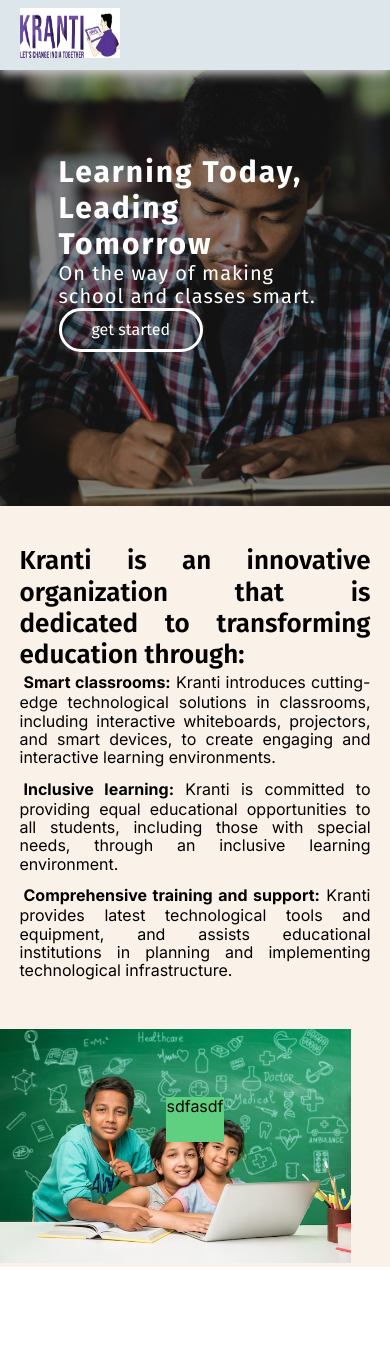
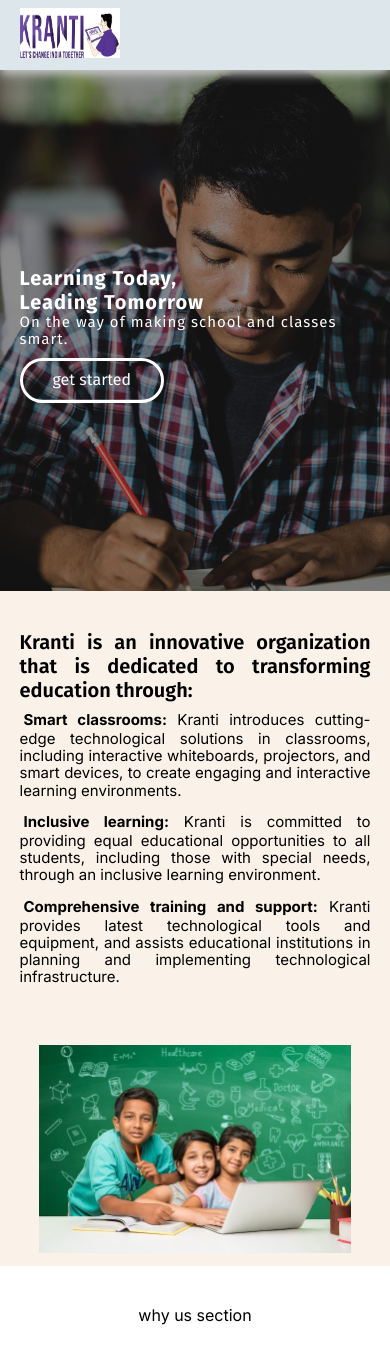
Before and after one commit to nikhil-user123/kranti_edu2.0, a Next.js app: page / in a window 390 px wide. Before the commit the page ends 1267 px from the top, so only its background shows below. Built offline with nearby package versions, Linux system fonts and the light colour scheme.

Commit message:
refactor: fix responsiveness of home page

```diff
--- a/helper/Navbar.js
+++ b/helper/Navbar.js
@@ -17,20 +17,20 @@
             <li><Link href="/Services">Servises</Link></li>
             <li><Link href="/About">About us</Link></li>
             <li><Link href="/Contect">Contact</Link></li>
-            <Link href="/login_component" class="get-started-btn">Get Started</Link>
+            <Link href="/login_component" className="get-started-btn">Get Started</Link>
           </ul>
           <div className='hamburger_menu'>
             <a href="#" onClick={() => setShowIcons(!showIcons)}>
-              <i class="fa-solid fa-bars fa-xl" style={{ color: "#ad56b8" }}></i>
+              <i className="fa-solid fa-bars fa-xl" style={{ color: "#ad56b8" }}></i>
             </a>
           </div>
         </nav>
         <div className={showIcons ? "dropdown_menu" : 'displaynone'}>
-            <li><Link className="dp_current" href="/">Home</Link></li>
-            <li><Link href="/Services">Servises</Link></li>
-            <li><Link href="/About">About us</Link></li>
-            <li><Link href="/Contect">Contact</Link></li>
-            <li><Link href="/login_component" class="get-started-btn">Get Started</Link></li>
+            <li><Link onClick={() => setShowIcons(!showIcons)} className="dp_current" href="/">Home</Link></li>
+            <li><Link onClick={() => setShowIcons(!showIcons)} href="/Services">Servises</Link></li>
+            <li><Link onClick={() => setShowIcons(!showIcons)} href="/About">About us</Link></li>
+            <li><Link onClick={() => setShowIcons(!showIcons)} href="/Contect">Contact</Link></li>
+            <li><Link onClick={() => setShowIcons(!showIcons)} href="/login_component" className="get-started-btn">Get Started</Link></li>
         </div>
       </header>
     </div>
--- a/pages/index.js
+++ b/pages/index.js
@@ -32,13 +32,13 @@
                             <div className="content_home">
                                 <h3>Kranti is an innovative organization that is dedicated to transforming education through:</h3>
                                 <ul>
-                                    <li><i class="fa-regular fa-circle-check" style={{ color: "#9141ac", }}></i> <b>Smart classrooms:</b> Kranti introduces cutting-edge
+                                    <li><i className="fa-regular fa-circle-check" style={{ color: "#9141ac", }}></i> <b>Smart classrooms:</b> Kranti introduces cutting-edge
                                         technological solutions in classrooms, including interactive whiteboards, projectors, and smart devices,
                                         to create engaging and interactive learning environments.</li>
-                                    <li><i class="fa-regular fa-circle-check" style={{ color: "#9141ac", }}></i> <b>Inclusive learning:</b> Kranti is committed to providing equal
+                                    <li><i className="fa-regular fa-circle-check" style={{ color: "#9141ac", }}></i> <b>Inclusive learning:</b> Kranti is committed to providing equal
                                         educational opportunities to all students, including those with special needs, through an inclusive
                                         learning environment.</li>
-                                    <li><i class="fa-regular fa-circle-check" style={{ color: "#9141ac", }}></i> <b>Comprehensive training and support:</b> Kranti provides
+                                    <li><i className="fa-regular fa-circle-check" style={{ color: "#9141ac", }}></i> <b>Comprehensive training and support:</b> Kranti provides
                                         latest technological tools and equipment, and
                                         assists educational institutions in planning and implementing technological infrastructure.</li>
                                 </ul>
@@ -53,7 +53,7 @@
                 </section>
                 <div className='why_us'>
                     <div className='whyus_container' >
-                        sdfasdf
+                        why us section
                     </div>
                 </div>
             </main>
--- a/styles/index.css
+++ b/styles/index.css
@@ -59,8 +59,9 @@
     width: 100%;
     height: 80vh;
     background: url("/educational-theme-close-up-student-writing-classroom-min.jpg") top center;
-    background-size: 100%;
+    background-size: cover;
     background-repeat: no-repeat;
+    background-position: top;
     position: fixed;
     z-index: -99999;
 }
@@ -91,7 +92,6 @@
 }
 
 .home>.container2 {
-    /* height: 90%; */
     width: 70%;
     display: flex;
     flex-direction: column;
@@ -160,7 +160,6 @@
     display: flex;
     flex-direction: column;
     justify-content: top;
-    height: 70vh;
     width: 100%;
     background-color: #e0e0e0;
 }
@@ -177,7 +176,7 @@
 
 .img2 {
     height: 40%;
-    width: 90%;
+    width: 100%;
 }
 
 
@@ -185,8 +184,9 @@
     width: 50%;
 }
 
-.img2_container {
-    width: 40%;
+.mg2_container {
+    width: 45%;
+    margin: 10px;
 }
 
 .container_about {
@@ -247,12 +247,14 @@
     display: flex;
     justify-content: center;
     align-items: center;
-    background-color: #440909;
+    background-color: #FFF;
 }
 
 .whyus_container{
-    height: 45px;
-    background-color: #5fcf80;
+    margin: 40px;
+    display: flex;
+    justify-content: center;
+    align-items: center;
 }
 
 
@@ -305,6 +307,8 @@
 .margin {
     margin-top: 5%;
 }
+
+
 @media (max-width: 975px) {
     #hero {
         /* height: 00vh; */
@@ -314,14 +318,15 @@
         height: 100vh;
         background-attachment: fixed;
         background-repeat: no-repeat;
-        background-size: 200%;
+        background-size: 245%;
         overflow: hidden;
     }
 
     .row{
         display: flex;
-        justify-content: space-around;
+        justify-content: center;
         align-items: center;
+        /* flex-direction: column; */
         background-color: rgb(250, 242, 232);
         width: 100%;
         height: 100%;
@@ -332,11 +337,13 @@
         width: auto;
         padding: 10% 5% 10% 5%;
     }
-
+    .mg2_container {
+        width: 80%;
+        margin: 10px;
+    }
     .home {
-        height: 60vh;
+        height: 70vh;
     }
-
     .home>.container2 h1 {
         font-size: 30px;
         letter-spacing: 2px;
@@ -346,7 +353,7 @@
     .home>.container2 {
         padding: 0;
         display: flex;
-        height: 60vh;
+        margin-top: 10%;
     }
 
     .home>.container2 button>span.bg {
@@ -375,4 +382,31 @@
     .home>.container2 button.bottom:hover>.bg {
         transform: translateY(100%);
     }
+
+    .about .content_home h3 {
+        font-size: 20px;
+        padding-bottom: 5px;
+    }
+    .about .content_home ul li {
+        font-size: 15px;
+        /* color: #5fcf80; */
+    }
 }
+
+@media (max-width: 400px)
+{
+    .home>.container2{
+        margin-top: 20%;
+        width: 90%;
+    }
+    .home>.container2 h1 {
+        font-size: 20px;
+        letter-spacing: 1px;
+        color: #fff;
+    }
+    .home>.container2 p {
+        font-size: 15px;
+        margin-bottom: 10px;
+        color: #fff;
+    }
+}
--- a/styles/navbar.css
+++ b/styles/navbar.css
@@ -48,19 +48,19 @@
   display: none;
 }
 
-.displaynone{
+.displaynone {
   display: none;
 }
 
-.dropdown_menu{
+.dropdown_menu {
   position: fixed;
-  right: 3rem;
+  right: 2rem;
   top: 80px;
   width: 300px;
   height: 60%;
-  display: flex;
-  justify-content: center;
-  align-items: center;
+  display: none;
+  /* justify-content: center;
+  align-items: center; */
   flex-direction: column;
   background: rgba(0, 0, 0, 0.3);
 
@@ -70,18 +70,19 @@
   z-index: 99999;
 }
 
-.dropdown_menu>.dp_current{
+.dropdown_menu>.dp_current {
   font-size: 30px;
   color: #fff;
 }
-.dropdown_menu li{
+
+.dropdown_menu li {
   padding: 0.7rem;
   display: flex;
   justify-content: center;
   align-items: center;
 }
 
-.dropdown_menu>.get-started-btn{
+.dropdown_menu>.get-started-btn {
   margin-left: 0;
 }
 
@@ -89,12 +90,20 @@
   .navbar_content {
     display: none;
   }
+
   .hamburger_menu {
     display: block;
     /* margin: 2%; */
   }
-  .dropdown_menu li a{
+
+  .dropdown_menu li a {
     font-size: 16px;
+  }
+
+  .dropdown_menu {
+    display: flex;
+    justify-content: center;
+    align-items: center;
   }
 }
 
@@ -140,3 +149,12 @@
   color: #622bbb;
 
 }
+
+@media (max-width:400px){
+  .dropdown_menu{
+    width: 90%;
+    height: 80vh;
+    right: 15px;
+    left: auto;
+  }
+}
```
Also changed, not shown: public/nat.jpg (added).
